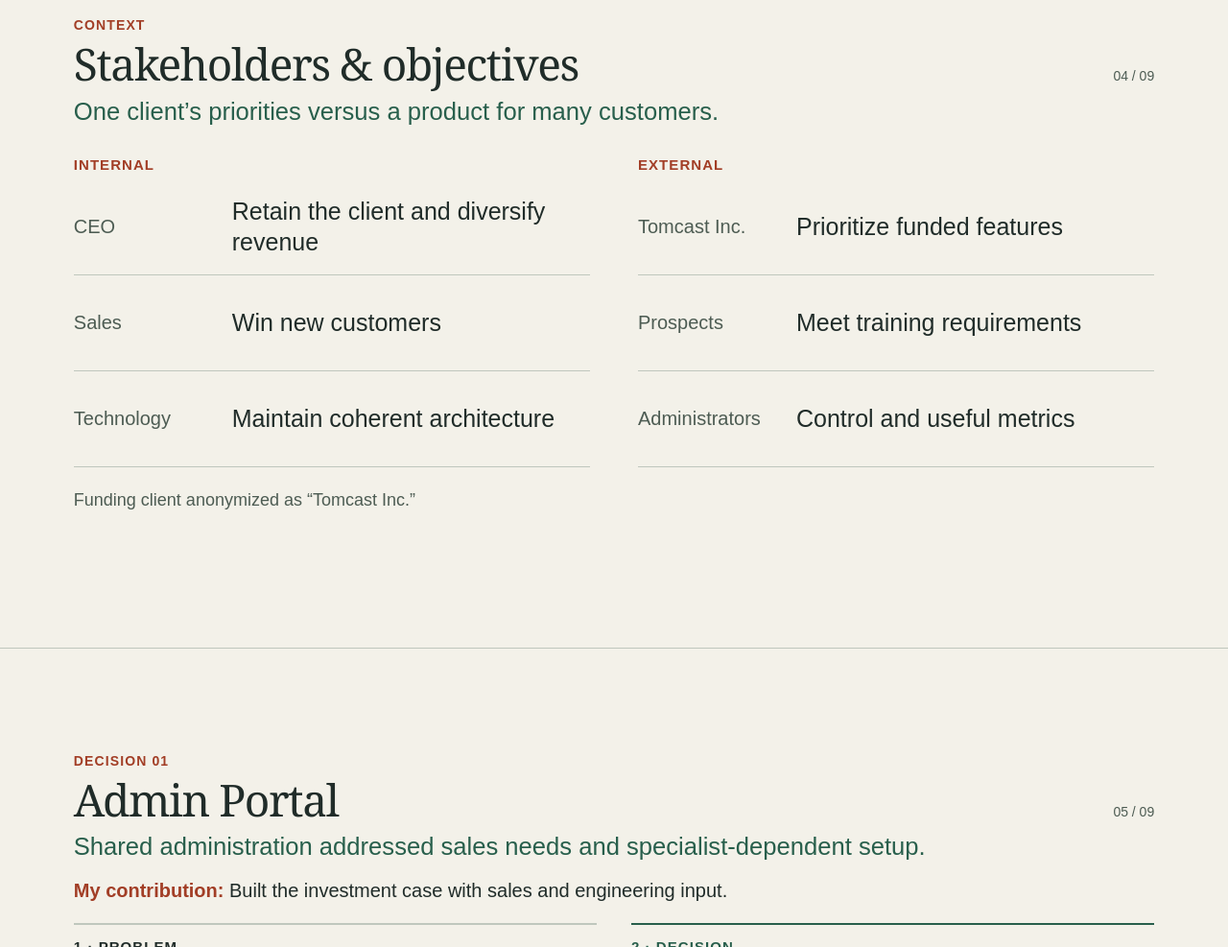
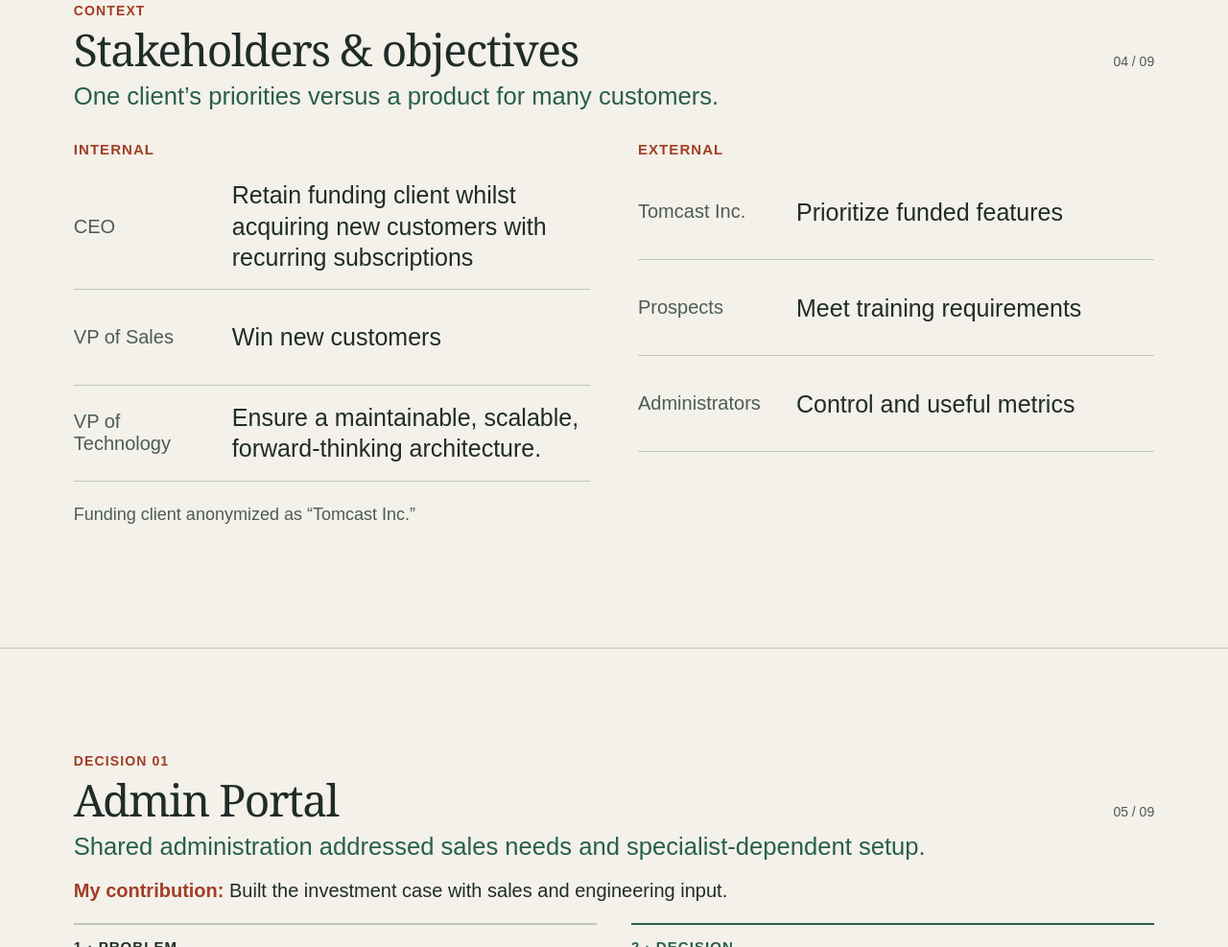
Before and after one commit to longestmt/social-lms-case-study, a plain HTML site: page index.html in a window 1280 px wide. Shown: the part 2524-3511 px from the top of the page at 96% size. Drawn offline with Linux system fonts and the light colour scheme.

Commit message:
Update internal stakeholder titles and objectives

```diff
--- a/index.html
+++ b/index.html
@@ -113,7 +113,7 @@ h2{font-size:clamp(42px,3.6vw,66px);line-height:1.08}.conclusion{font-size:clamp
 <p class="kicker">The product · Unboxed Technology</p><div class="slide-heading"><h2>Social LMS</h2><span class="count">03 / 09</span></div><p class="conclusion">A learning management system for employee training and social discussion.</p><p class="product-role">My role at Unboxed: Product Manager</p><div class="product-grid"><div class="product-blocks"><div class="product-block"><svg viewBox="0 0 48 48" aria-hidden="true"><rect x="3" y="6" width="42" height="30" rx="3" class="box"/><path d="M20 14L31 21L20 28Z" class="fill"/><path d="M16 43H32M24 36V43" class="wire"/></svg><h3>Training</h3><p>Take courses and build knowledge.</p></div><div class="product-block"><svg viewBox="0 0 48 48" aria-hidden="true"><path d="M4 5H37V29H18L8 38V29H4Z" class="box"/><path d="M14 14H29M14 21H25" class="strong-wire"/></svg><h3>Discussion</h3><p>Share expertise.<br>Recognize helpful posts.</p></div></div></div><div class="case-context"><div><p class="label">Starting point</p><p>A client-funded prototype<br>with 2–3 early adopters</p></div><div><p class="label">Business ambition</p><p>Resellable SaaS subscriptions<br>and custom training content sales</p></div></div>
 </div></section>
 <section class="scene " id="stakeholders"><div class="inner">
-<p class="kicker">Context</p><div class="slide-heading"><h2>Stakeholders &amp; objectives</h2><span class="count">04 / 09</span></div><p class="conclusion">One client’s priorities versus a product for many customers.</p><div class="stakeholder-map"><div class="stake-column"><p class="label">Internal</p><div class="stake"><b>CEO</b><span>Retain the client and diversify revenue</span></div><div class="stake"><b>Sales</b><span>Win new customers</span></div><div class="stake"><b>Technology</b><span>Maintain coherent architecture</span></div></div><div class="stake-column"><p class="label">External</p><div class="stake"><b>Tomcast Inc.</b><span>Prioritize funded features</span></div><div class="stake"><b>Prospects</b><span>Meet training requirements</span></div><div class="stake"><b>Administrators</b><span>Control and useful metrics</span></div></div></div><p class="note">Funding client anonymized as “Tomcast Inc.”</p>
+<p class="kicker">Context</p><div class="slide-heading"><h2>Stakeholders &amp; objectives</h2><span class="count">04 / 09</span></div><p class="conclusion">One client’s priorities versus a product for many customers.</p><div class="stakeholder-map"><div class="stake-column"><p class="label">Internal</p><div class="stake"><b>CEO</b><span>Retain funding client whilst acquiring new customers with recurring subscriptions</span></div><div class="stake"><b>VP of Sales</b><span>Win new customers</span></div><div class="stake"><b>VP of Technology</b><span>Ensure a maintainable, scalable, forward-thinking architecture.</span></div></div><div class="stake-column"><p class="label">External</p><div class="stake"><b>Tomcast Inc.</b><span>Prioritize funded features</span></div><div class="stake"><b>Prospects</b><span>Meet training requirements</span></div><div class="stake"><b>Administrators</b><span>Control and useful metrics</span></div></div></div><p class="note">Funding client anonymized as “Tomcast Inc.”</p>
 </div></section>
 <div class="print-folio" aria-hidden="true"><span>Presentation handout</span><span>2 / 5</span></div>
 </div>
```
